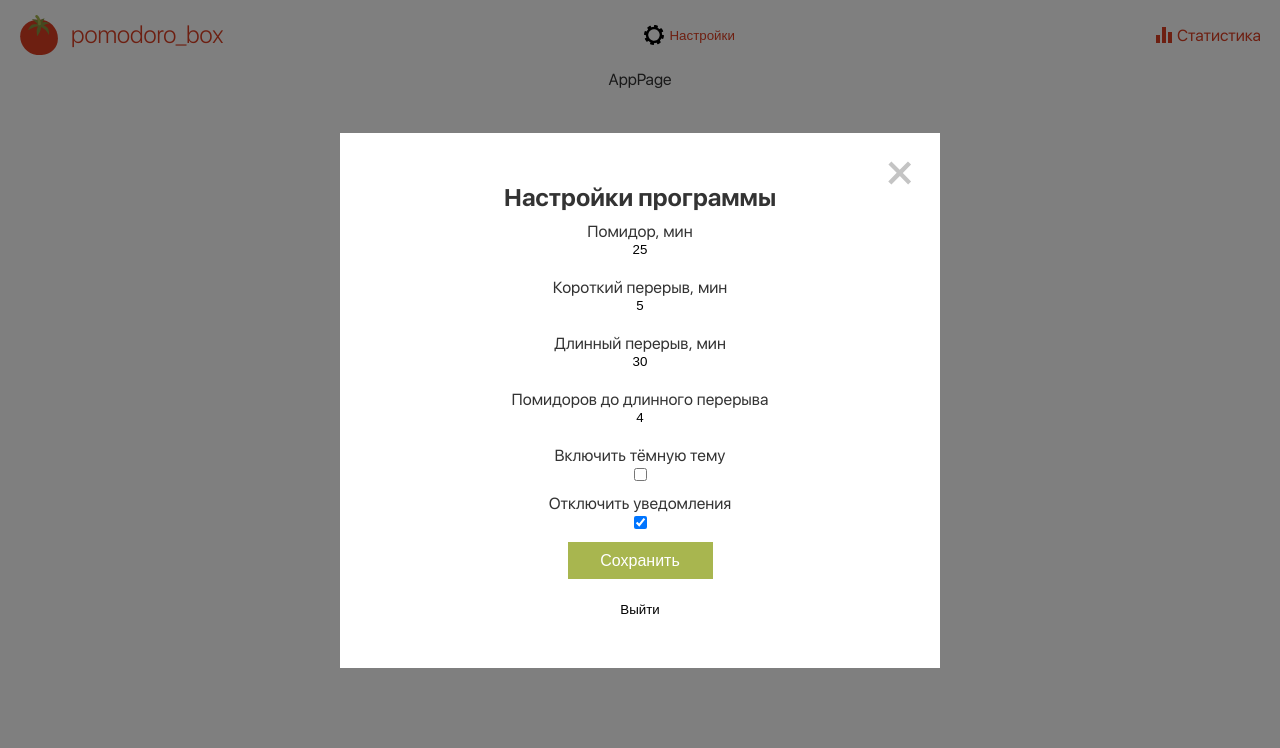
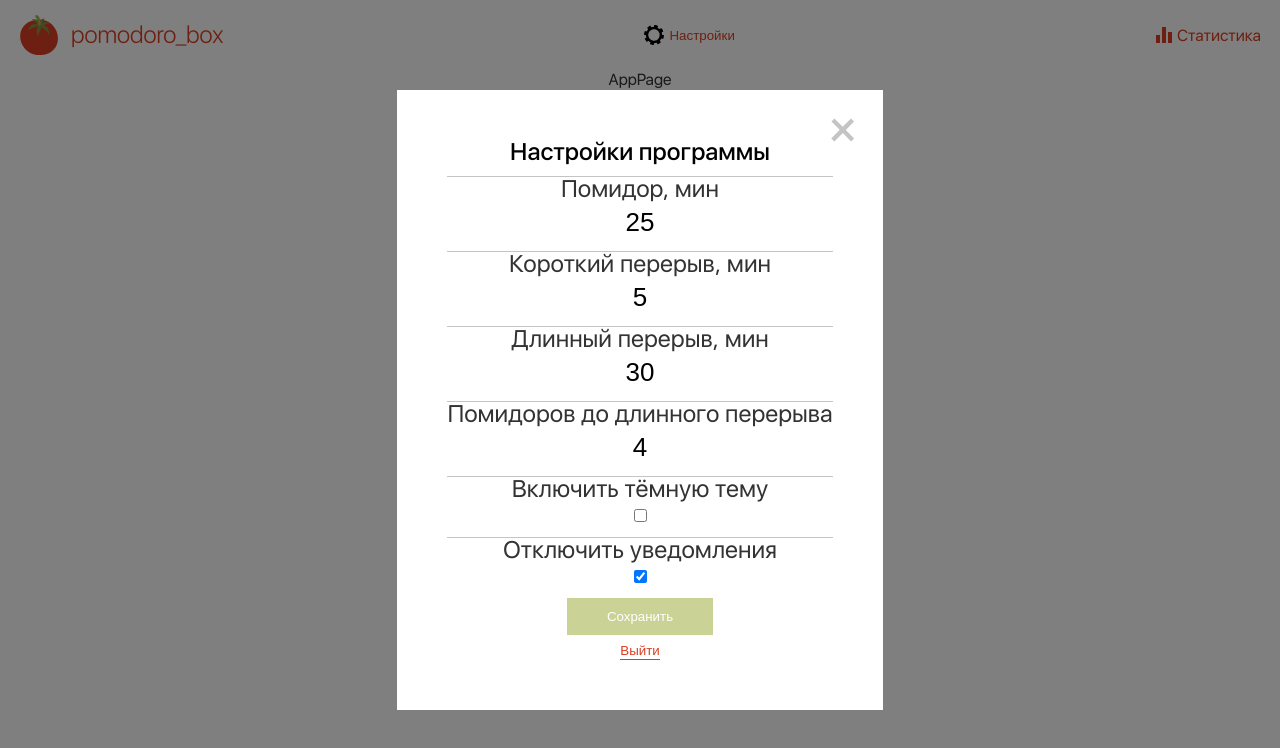
Before and after one commit to Sacred777/react-pomo, a React (Create React App) app: page / in a window 1280 px wide. Both pictures are taken after a click on the button "Настройки". Shown: the top 748 px of the page. Built offline with nearby package versions, Linux system fonts and the light colour scheme.

Commit message:
Saved value from  SettingsForm to Redux

```diff
--- a/src/components/Modal/modal.module.css
+++ b/src/components/Modal/modal.module.css
@@ -32,7 +32,7 @@
 .modal {
   position: relative;
   display: inline-block;
-  width: 500px;
+  /* width: 500px; */
   margin: 50px auto;
   padding: 50px;
   vertical-align: middle;
--- a/src/components/SettingsModal/SettingsModal.tsx
+++ b/src/components/SettingsModal/SettingsModal.tsx
@@ -1,14 +1,23 @@
 import React from 'react';
 // import classNames from "classnames";
-import { SubmitHandler, useForm } from 'react-hook-form';
+import { SubmitHandler, useForm, useFormState } from 'react-hook-form';
 
+import { EColors, EWeight, Text } from '../Text';
 import styles from './settingsmodal.module.css';
 import { useAppDispatch, useAppSelector } from "../../hooks/reduxHooks";
+import { Break } from '../Break';
+import { changeSettings } from '../../store/settingsSlice';
 
 
 export function SettingsModal() {
+  // const settingsState = useAppSelector(state => state.settings);
   const settings = useAppSelector(state => state.settings);
-  // const dispatch = useAppDispatch();
+  const dispatch = useAppDispatch();
+
+
+  const gaps = 5;
+  const labelSize = 24;
+  const errorTextSize = 12;
 
   type TInputs = {
     taskTime: number;
@@ -19,20 +28,51 @@ export function SettingsModal() {
     massage: boolean;
   }
 
+  // const settings:TInputs = {
+  //   taskTime: 0,
+  //   shortBreakTime: 0,
+  //   longBreakTime: 0,
+  //   longBreakCycle: 0,
+  //   theme: false,
+  //   massage: false,
+  // };
+
+
   const {
     register,
     formState: {
       isDirty,
       errors,
+      isValid,
+      isSubmitSuccessful,
     },
+    reset,
     handleSubmit,
   } = useForm<TInputs>({
     mode: 'onBlur'
   })
 
   const onSubmit: SubmitHandler<TInputs> = (data) => {
-    alert(JSON.stringify(data));
+    const settings = {
+      taskTime: data.taskTime * 60,
+      shortBreakTime: data.shortBreakTime * 60,
+      longBreakTime: data.longBreakTime * 60,
+      longBreakCycle: +data.longBreakCycle,
+      theme: data.theme,
+      massage: data.massage,
+    }
+    // alert(JSON.stringify(data));
+    console.log(data);
+    console.log(settings);
+    dispatch(changeSettings(settings));
   }
+
+  // React.useEffect(() => {
+  //     settings.taskTime: settingsState.taskTime,
+
+  //   }
+  //  }, [settingsState])
+
 
   // TODO Если проверка на изменение данных. Вопрос как быть с оверлеем и кнопкой закрытия окна
   const handleClick = () => {
@@ -41,14 +81,17 @@ export function SettingsModal() {
 
   return (
     <div>
-      <h2>Настройки программы</h2>
+      <Text As={'h2'} size={24} lineHeight={24} weight={EWeight.medium}>Настройки программы</Text>
+      <Break size={12} top />
+
       <form
         className={styles.form}
         onSubmit={handleSubmit(onSubmit)}>
 
         {/* taskTime */}
         <label className={styles.label}>
-          <span>Помидор, мин</span>
+          <Text size={labelSize} lineHeight={labelSize} color={EColors.grey33}>Помидор, мин</Text>
+          <Break size={gaps} top />
           <input
             className={styles.inputs}
             type='text'
@@ -74,15 +117,16 @@ export function SettingsModal() {
         </label>
         <div className={styles.errorBox}>
           {errors.taskTime &&
-            <p className={styles.error}>
+            <Text As={'p'} size={errorTextSize} lineHeight={1} color={EColors.red}>
               {errors.taskTime.message || 'Недопустимое значение'}
-            </p>
+            </Text>
           }
         </div>
 
         {/* shortBreakTime */}
         <label className={styles.label}>
-          <span>Короткий перерыв, мин</span>
+          <Text size={labelSize} lineHeight={labelSize} color={EColors.grey33}>Короткий перерыв, мин</Text>
+          <Break size={gaps} top />
           <input
             className={styles.inputs}
             type='text'
@@ -108,15 +152,16 @@ export function SettingsModal() {
         </label>
         <div className={styles.errorBox}>
           {errors.shortBreakTime &&
-            <p className={styles.error}>
+            <Text As={'p'} size={errorTextSize} lineHeight={1} color={EColors.red}>
               {errors.shortBreakTime.message || 'Недопустимое значение'}
-            </p>
+            </Text>
           }
         </div>
 
         {/* longBreakTime */}
         <label className={styles.label}>
-          <span>Длинный перерыв, мин</span>
+          <Text size={labelSize} lineHeight={labelSize} color={EColors.grey33}>Длинный перерыв, мин</Text>
+          <Break size={gaps} top />
           <input
             className={styles.inputs}
             type='text'
@@ -142,19 +187,20 @@ export function SettingsModal() {
         </label>
         <div className={styles.errorBox}>
           {errors.longBreakTime &&
-            <p className={styles.error}>
+            <Text As={'p'} size={errorTextSize} lineHeight={1} color={EColors.red}>
               {errors.longBreakTime.message || 'Недопустимое значение'}
-            </p>
+            </Text>
           }
         </div>
 
         {/* longBreakCycle */}
         <label className={styles.label}>
-          <span>Помидоров до длинного перерыва</span>
+          <Text size={labelSize} lineHeight={labelSize} color={EColors.grey33}>Помидоров до длинного перерыва</Text>
+          <Break size={gaps} top />
           <input
             className={styles.inputs}
             type='text'
-            defaultValue={settings.longBreakCycle / 60}
+            defaultValue={settings.longBreakCycle}
             {...register('longBreakCycle',
               {
                 required: 'Поле не может быть пустым',
@@ -176,35 +222,48 @@ export function SettingsModal() {
         </label>
         <div className={styles.errorBox}>
           {errors.longBreakCycle &&
-            <p className={styles.error}>
+            <Text As={'p'} size={errorTextSize} lineHeight={1} color={EColors.red}>
               {errors.longBreakCycle.message || 'Недопустимое значение'}
-            </p>
+            </Text>
           }
         </div>
 
-
         <label className={styles.label}>
-          <span>Включить тёмную тему</span>
+          <Text size={labelSize} lineHeight={labelSize} color={EColors.grey33}>Включить тёмную тему</Text>
+          <Break size={gaps} top />
           <input
             className={styles.inputs}
             type='checkbox'
             defaultChecked={settings.theme}
-            {...register('massage')}
+            {...register('theme')}
           />
+          <Break size={12} top />
         </label>
+
         <label className={styles.label}>
-          <span>Отключить уведомления</span>
+          <Text size={labelSize} lineHeight={labelSize} color={EColors.grey33}>Отключить уведомления</Text>
+          <Break size={gaps} top />
           <input
             className={styles.inputs}
             type='checkbox'
             defaultChecked={settings.massage}
+            {...register('massage')}
           />
+          <Break size={12} top />
         </label>
+
         <div className={styles.buttonsWrapper}>
-          <button type="submit" className={styles.applyButton}>Сохранить</button>
+          <button type="submit" className={styles.applyButton} disabled={!isValid || !isDirty}>
+            <Text size={16} lineHeight={17} color={EColors.white}>Сохранить</Text>
+          </button>
         </div>
       </form>
-      <button onClick={handleClick}>Выйти</button>
+
+      <Break size={gaps} top />
+
+      <button className={styles.cancelButton} onClick={handleClick}>
+        <Text size={16} lineHeight={17} color={EColors.red}>Выйти</Text>
+      </button>
     </div>
   );
 }
--- a/src/components/SettingsModal/settingsmodal.module.css
+++ b/src/components/SettingsModal/settingsmodal.module.css
@@ -1,44 +1,42 @@
 .form {
-  --formGap: 10px;
   display: flex;
   flex-direction: column;
   justify-content: center;
-  padding: 10px;
 }
 
 .label {
   display: flex;
   flex-direction: column;
-  justify-content: center;
-  margin-bottom: var(--formGap);
+  align-items: center;
+  border-top: 1px solid var(--greyC4);
 }
 
+
 .inputs {
+  font-size: 26px;
+  line-height: 1;
   text-align: center;
 }
 
+.errorBox {
+  min-height: 12px;
+}
+
 .buttonsWrapper {
-  margin-bottom: var(--formGap);
   text-align: center;
 }
 
 .applyButton {
-  padding: 10px 0;
-  width: 145px;
-  font-style: normal;
-  font-weight: 500;
-  font-size: 16px;
-  line-height: 17px;
+  padding: 10px 40px;
   background-color: #a8b64f;
-  color: #fff;
+  transition: opacity 0.3s ease-in-out;
 }
 
-.errorBox {
-  min-height: 10px;
+.applyButton:disabled {
+  opacity: 0.6;
+  cursor: initial;
 }
 
-.error {
-  margin: 0;
-  font-size: 10px;
-  color: red;
+.cancelButton {
+  border-bottom: 1px solid var(--cinnabar);
 }
--- a/src/components/Text/Text.tsx
+++ b/src/components/Text/Text.tsx
@@ -13,7 +13,7 @@ export enum EColors {
 }
 
 export type TSizes = 150 | 72 | 64 | 24 | 16 | 12;
-export type TLineHeight = 33 | 24 | 17;
+export type TLineHeight = 33 | 24 | 17 | 1;
 
 export enum EWeight {
   thin =    'thin',
--- a/src/components/Text/text.module.css
+++ b/src/components/Text/text.module.css
@@ -25,6 +25,10 @@
 }
 
 /*line-height*/
+.h1 {
+  line-height: 1;
+}
+
 .h17 {
   line-height: 17px;
 }
--- a/src/index.css
+++ b/src/index.css
@@ -55,14 +55,14 @@
 }
 
 :root {
-  --black:     #000;
-  --cinnabar:  #dc3e22;
-  --celery:    #a8b64f;
-  --wasabi:    #899441;
-  --hdo:       #b7280f;
-  --d-salmon:  #ea8a79;
+  --black: #000;
+  --cinnabar: #dc3e22;
+  --celery: #a8b64f;
+  --wasabi: #899441;
+  --hdo: #b7280f;
+  --d-salmon: #ea8a79;
   --supernova: #ffae35;
-  --nyp:       #ea8979;
+  --nyp: #ea8979;
   --whiteLightness: 100%;
   --white: hsl(0, 0%, var(--whiteLightness));
   --greyF4: hsl(0, 0%, calc(var(--whiteLightness) - 4%));
@@ -131,6 +131,10 @@ button {
   cursor: pointer;
 }
 
+p {
+  margin: 0;
+}
+
 /*TODO посмотреть нужно ли это*/
 .blocked {
   display: none;
--- a/src/store/settingsSlice.ts
+++ b/src/store/settingsSlice.ts
@@ -13,7 +13,7 @@ const initialState: TSettings = {
   taskTime: 1500,
   shortBreakTime: 300,
   longBreakTime: 1800,
-  longBreakCycle: 240,
+  longBreakCycle: 4,
   theme: false,
   massage: true,
 }
@@ -25,7 +25,18 @@ const settingsSlice = createSlice({
     changeSettings(state, action: PayloadAction<object>) {
       // TODO поправить typescript
       // @ts-ignore
-      state = action.payload;
+      state.taskTime = action.payload.taskTime;
+      // @ts-ignore
+      state.shortBreakTime = action.payload.shortBreakTime;
+      // @ts-ignore
+      state.longBreakTime = action.payload.longBreakTime;
+      // @ts-ignore
+      state.longBreakCycle = action.payload.longBreakCycle;
+      // @ts-ignore
+      state.theme = action.payload.theme;
+      // @ts-ignore
+      state.massage = action.payload.massage;
+
       // console.log(state);
       // console.log(action);
     },
```
Lines whose indentation alone changed are shown as unchanged.
